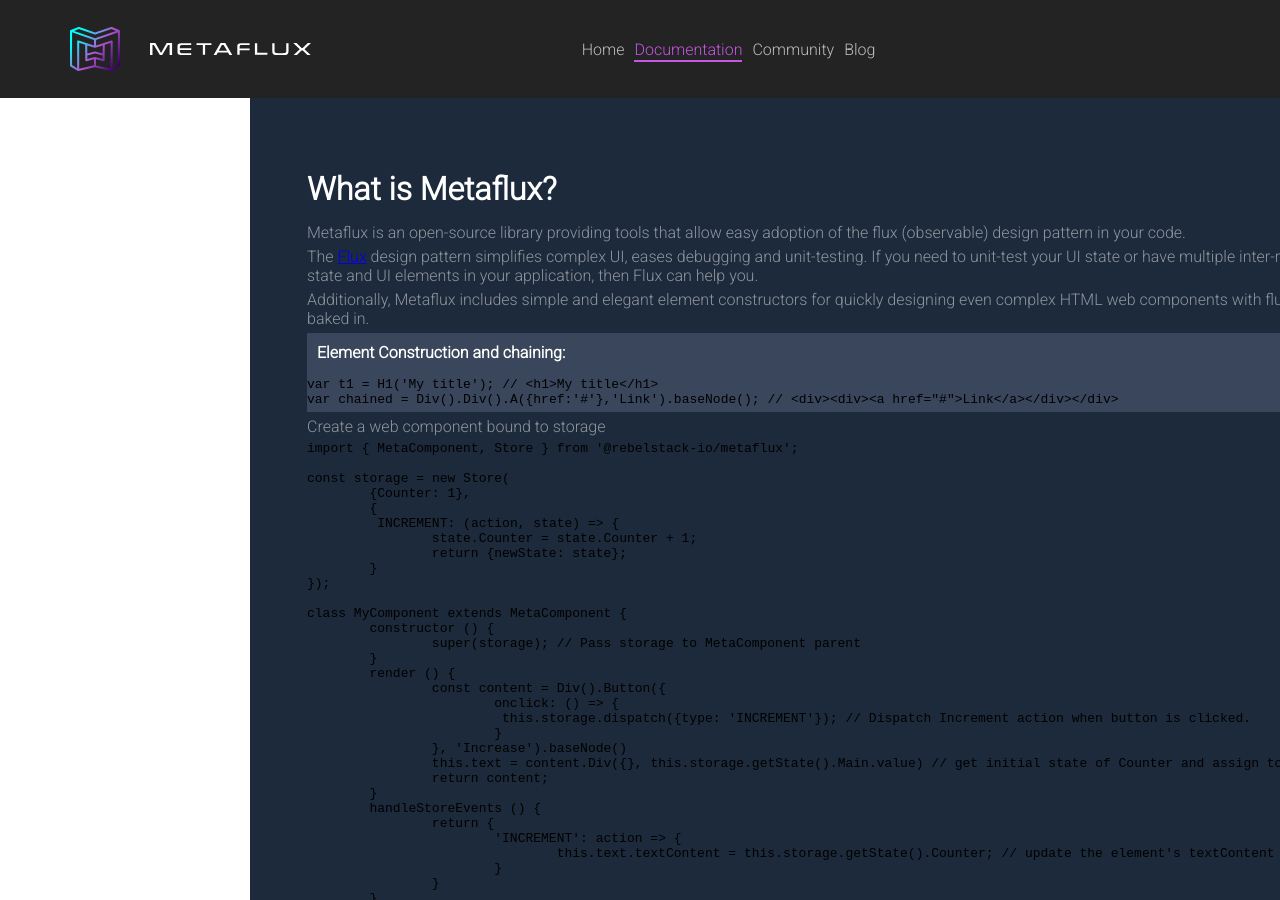
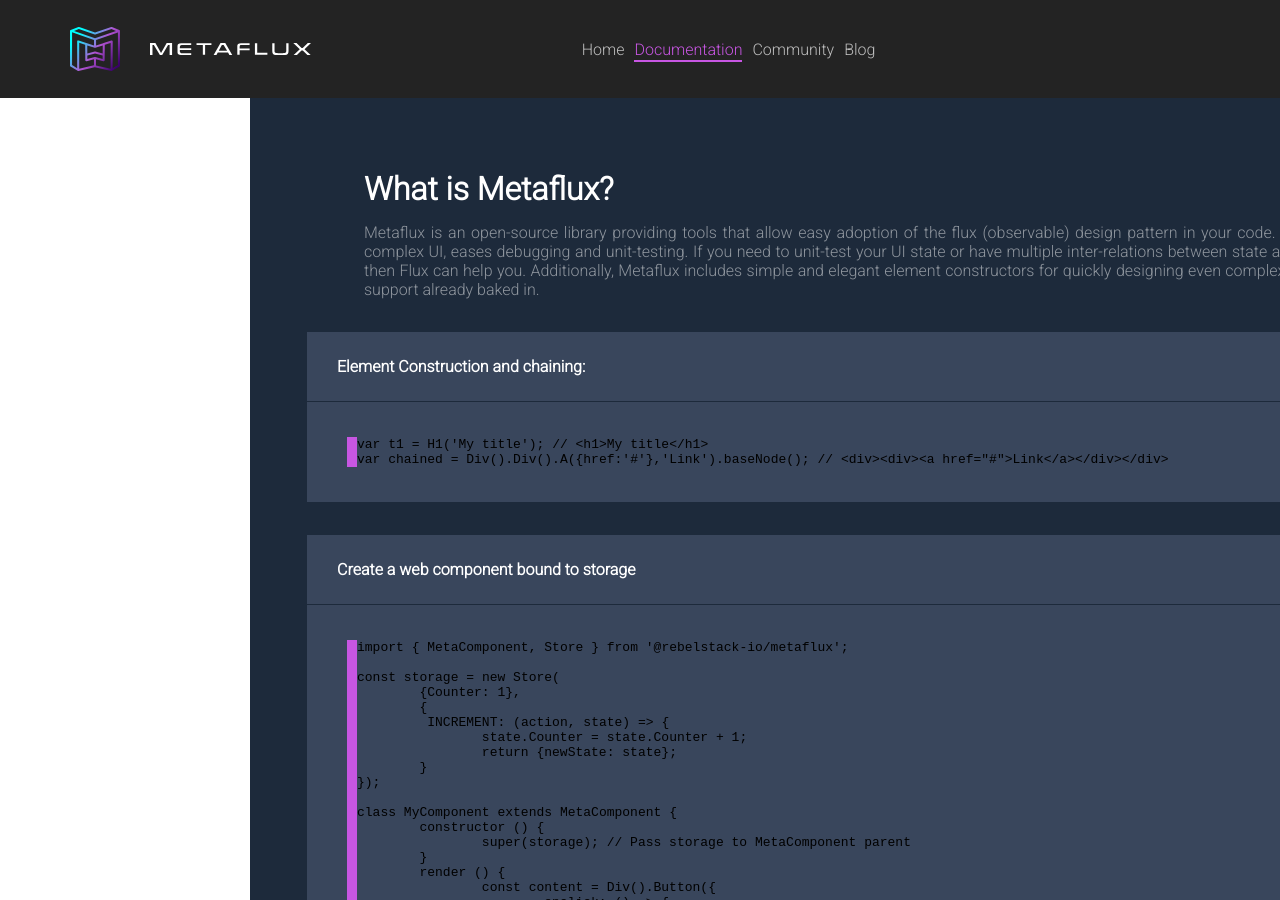
Before and after one commit to rebelstackio/metaflux, a Jekyll site: the page built from docs/docs/overview.md, in a window 1280 px wide and 900 px high. Built offline with Jekyll 4.4.1, drawn with Linux system fonts in a browser that asks for light colours; a script that is not in the unit is left out.

Commit message:
add more styles to docs views

````diff
--- a/docs/_sass/docstrap.scss
+++ b/docs/_sass/docstrap.scss
@@ -25,6 +25,10 @@ $turquoise: #00ffff;
 $gradient: linear-gradient(#{$turquoise}, #{$fuchsia}, #{$light-purlple});
 $grey-blue: #39465c;
 $header-color: #232323;
+
+$code-string: #0de3e5;
+$code-bg: #2a3749;
+$code-obj: #df3c4e;
 /*---------------------*/
 $dark-color: #333333;
 $custom-blue: #00a4df;
@@ -85,5 +89,6 @@ $custom-red: #f56954;
 @import url('https://fonts.googleapis.com/css2?family=Roboto:wght@300&display=swap');
 @import
   "docstrap/base",
-  "docstrap/theme_color.scss"
+  "docstrap/theme_color.scss",
+  "docstrap/sidebar.scss"
 ;
--- a/docs/_sass/docstrap/base.scss
+++ b/docs/_sass/docstrap/base.scss
@@ -112,15 +112,6 @@ body {
 
 	& .highlight {
 		margin: 5px 0;
-	}
-	& .doc-block {
-		background-color: $grey-blue;
-		display: grid;
-		align-items: center;
-		> h4 {
-			padding: 10px;
-			margin: 0;
-		}
 	}
 }
 
@@ -309,6 +300,39 @@ pretty-menu::after {
 	&.no-menu {
 		margin-left: 0;
 	}
+	& a {
+		color: rgba($color:$fuchsia, $alpha: .5);
+	}
+	& .doc-block {
+		background-color: $grey-blue;
+		display: grid;
+		align-items: center;
+		margin-top: 33px;
+		> h4 {
+			padding: 25px 30px;
+			margin: 0;
+			border-bottom: 1px solid $dark-grey;
+		}
+		> .highlighter-rouge {
+			padding: 30px 50px;
+			& .highlight {
+				position: relative;
+				&::before {
+					content: '';
+					position: absolute;
+					background-color: $fuchsia;
+					top: 0;
+					bottom: 0;
+					width: 10px;
+					left: -10px;
+				}
+			}
+		}
+	}
+	& .doc-text-wrapper {
+		padding-left: 57px;
+		text-align: justify;
+	}
 }
 
 .article-date {
@@ -327,3 +351,18 @@ code.highlighter-rouge {
 	margin: 5px;
 	color: #fff;
 }
+
+
+/* code styles */
+
+.hljs-string {
+	color: $code-string !important;
+}
+
+.hljs-attr, .hljs-number {
+	color: $code-obj !important;
+}
+
+.hljs {
+	background: $code-bg !important;
+}
--- /dev/null
+++ b/docs/_sass/docstrap/sidebar.scss
@@ -0,0 +1,13 @@
+pretty-menu {
+	& a {
+		color: $fuchsia !important;
+	}
+
+	& .p-menu-item-box.selected {
+		background-color: rgba($color: $fuchsia, $alpha: .1) !important;
+		&::after {
+			right: unset !important;
+			border-color: $fuchsia !important;
+		}
+	}
+}
--- a/docs/_sass/docstrap/theme_color.scss
+++ b/docs/_sass/docstrap/theme_color.scss
@@ -173,6 +173,12 @@
 				> img {
 					width: 8em;
 				}
+				p {
+					color: $grey-blue;
+				}
+				h3 {
+					color: $header-color;
+				}
 			}
 		}
 		& > .graphic > img {
--- a/docs/docs/overview.md
+++ b/docs/docs/overview.md
@@ -5,14 +5,11 @@ permalink: /docs/overview/
 tabindex: 0
 ---
 {::options parse_block_html="true" /}
-
+<div class="doc-text-wrapper">
 # What is Metaflux?
 
-Metaflux is an open-source library providing tools that allow easy adoption of the flux (observable) design pattern in your code.
-
-The [Flux](https://facebook.github.io/flux/) design pattern simplifies complex UI, eases debugging and unit-testing. If you need to unit-test your UI state or have multiple inter-relations between state and UI elements in your application, then Flux can help you.
-
-Additionally, Metaflux includes simple and elegant element constructors for quickly designing even complex HTML web components with flux support already baked in.
+Metaflux is an open-source library providing tools that allow easy adoption of the flux (observable) design pattern in your code. The [Flux](https://facebook.github.io/flux/) design pattern simplifies complex UI, eases debugging and unit-testing. If you need to unit-test your UI state or have multiple inter-relations between state and UI elements in your application, then Flux can help you. Additionally, Metaflux includes simple and elegant element constructors for quickly designing even complex HTML web components with flux support already baked in.
+</div>
 <div class="doc-block">
 #### Element Construction and chaining:
 ```javascript
@@ -20,7 +17,8 @@ var t1 = H1('My title'); // <h1>My title</h1>
 var chained = Div().Div().A({href:'#'},'Link').baseNode(); // <div><div><a href="#">Link</a></div></div>
 ```
 </div>
-Create a web component bound to storage
+<div class="doc-block">
+#### Create a web component bound to storage
 ```javascript
 import { MetaComponent, Store } from '@rebelstack-io/metaflux';
 
@@ -57,3 +55,4 @@ class MyComponent extends MetaComponent {
 
 window.customElements.define('my-component', MyComponent);
 ```
+</div>
````
